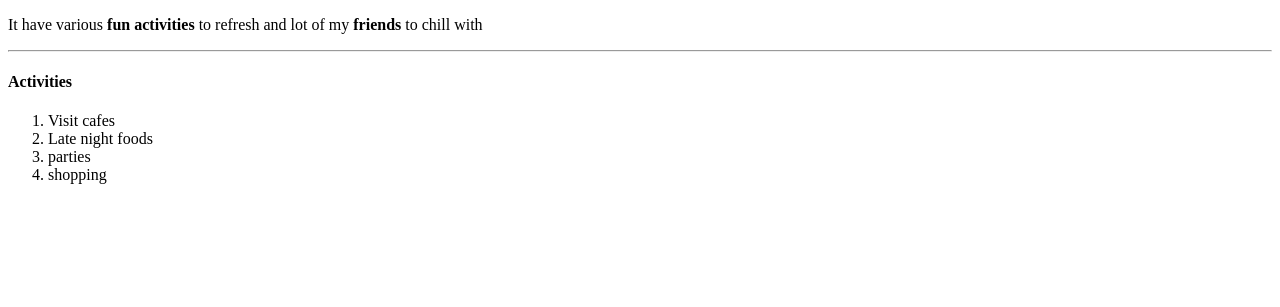
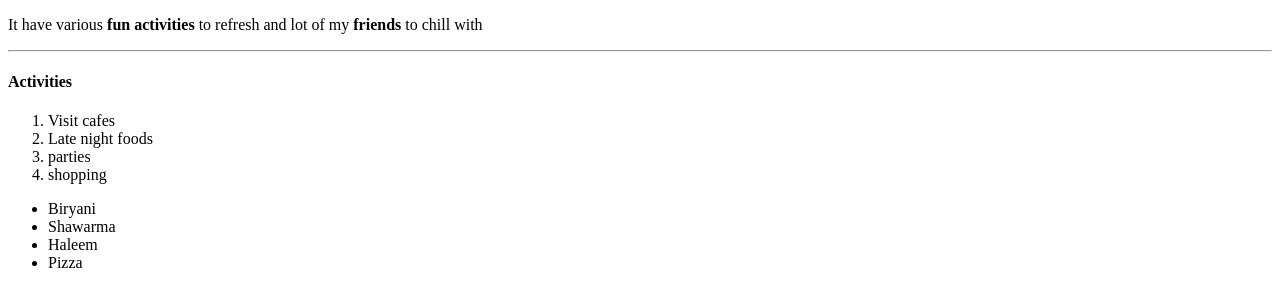
Before and after one commit to 44-563-WebApps-F23/44563-webapps-f23-assignment3-KrishnaSriR, a plain HTML site: page index.html in a window 1280 px wide. Shown: the part 105-412 px from the top of the page. Drawn offline with Linux system fonts and the light colour scheme.

Commit message:
added unordered list

```diff
--- a/index.html
+++ b/index.html
@@ -15,7 +15,12 @@
     <li>parties</li>
     <li>shopping</li>
 </ol>
-
+<ul>
+    <li>Biryani</li>
+    <li>Shawarma</li>
+    <li>Haleem</li>
+    <li>Pizza</li>
+</ul>
 
 </body>
 </html>
```
